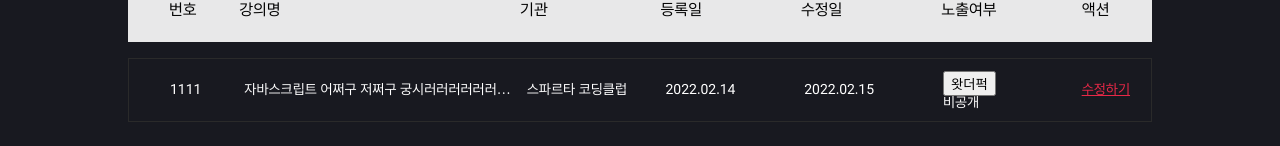
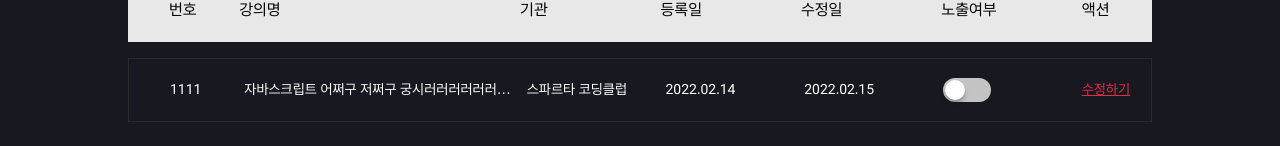
Before and after one commit to cjy0019/cherry-front, a React app: page /admin/lecture-list in a window 1280 px wide. Shown: the part 394-540 px from the top of the page. Built offline with nearby package versions, Linux system fonts and the light colour scheme.

Commit message:
feat : 체크박스 토글 버튼 구현 [#70]

```diff
--- /dev/null
+++ b/src/components/UI/atoms/buttons/ToggleButton.jsx
@@ -0,0 +1,66 @@
+import React from 'react';
+import styled from 'styled-components';
+import palette from '../../../../style/palette';
+
+const ToggleButton = () => {
+  return (
+    <>
+      <CheckBox type='checkbox' id='chk' />
+      <StyledLabel htmlFor='chk'>
+        <span>선택</span>
+      </StyledLabel>
+    </>
+  );
+};
+
+const CheckBox = styled.input`
+  position: absolute;
+  left: -1000%;
+
+  &:checked + label {
+    background-color: ${palette.pointRed};
+  }
+
+  &:checked + label:after {
+    left: calc(100% - 22px);
+  }
+`;
+
+const StyledLabel = styled.label`
+  position: relative;
+  display: block;
+
+  width: 48px;
+  height: 24px;
+
+  border-radius: 100px;
+
+  background-color: #c4c4c4;
+
+  transition: background-color 0.4s;
+  cursor: pointer;
+
+  &::after {
+    content: '';
+    position: absolute;
+    left: 2px;
+    top: 50%;
+
+    width: 20px;
+    height: 20px;
+
+    background: ${palette.textWhite};
+    box-shadow: 0px 4px 4px rgba(0, 0, 0, 0.25);
+
+    transform: translateY(-50%);
+    transition: all 0.4s;
+
+    border-radius: 100%;
+  }
+
+  span {
+    display: none;
+  }
+`;
+
+export default ToggleButton;
--- a/src/components/molecules/admin/lecture-list/LectureListItem.jsx
+++ b/src/components/molecules/admin/lecture-list/LectureListItem.jsx
@@ -2,6 +2,7 @@ import React from 'react';
 import { Link } from 'react-router-dom';
 import styled from 'styled-components';
 import palette from '../../../../style/palette';
+import ToggleButton from '../../../UI/atoms/buttons/ToggleButton';
 
 const LectureListItem = () => {
   return (
@@ -12,10 +13,7 @@ const LectureListItem = () => {
       <li>2022.02.14</li>
       <li>2022.02.15</li>
       <li>
-        <div>
-          <button>왓더퍽</button>
-          <p>비공개</p>
-        </div>
+        <ToggleButton />
       </li>
       <li>
         <StyledLink to='/'>수정하기</StyledLink>
```
Also changed, not shown: 1 other file (tests, documents, lock files or other folders).
